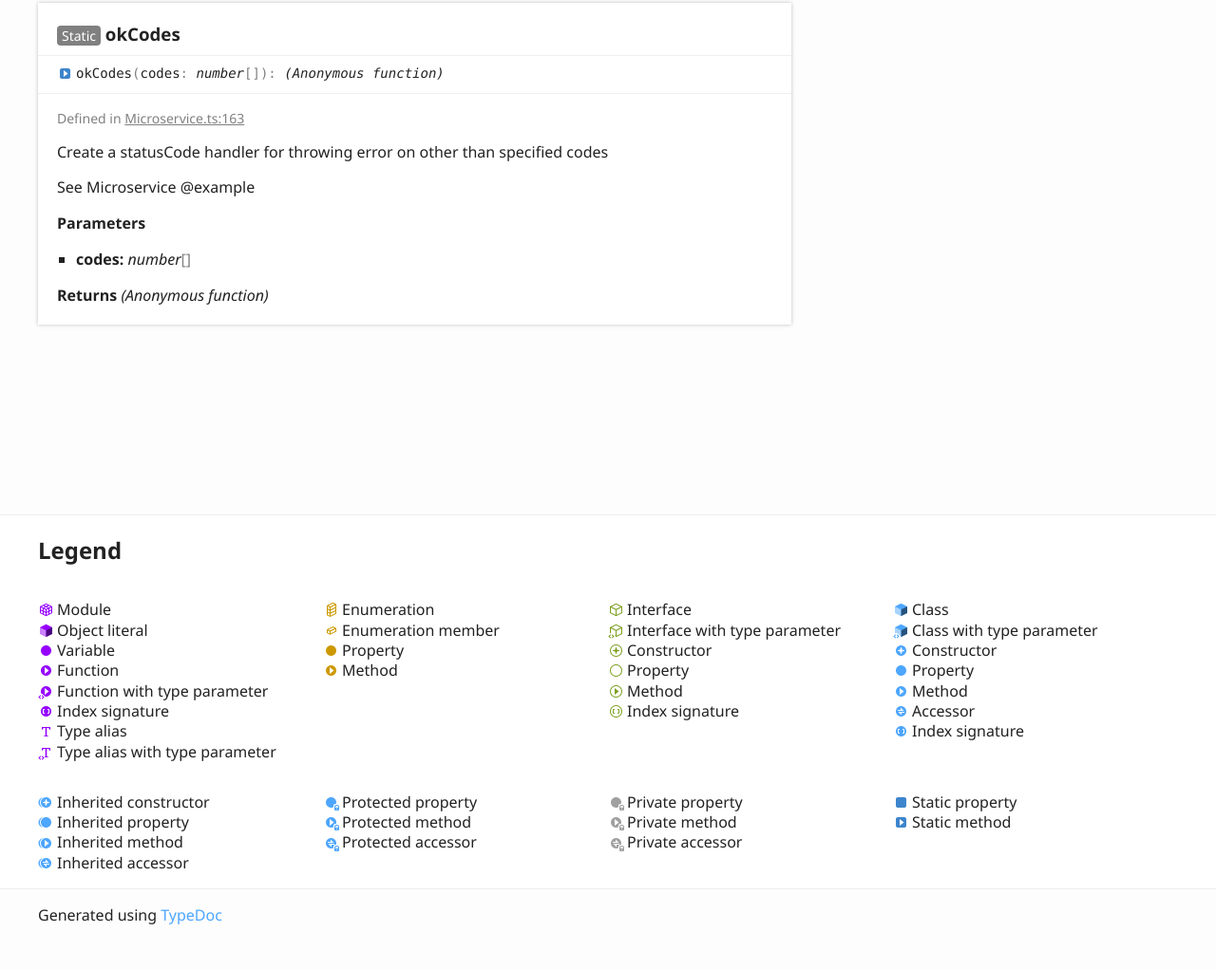
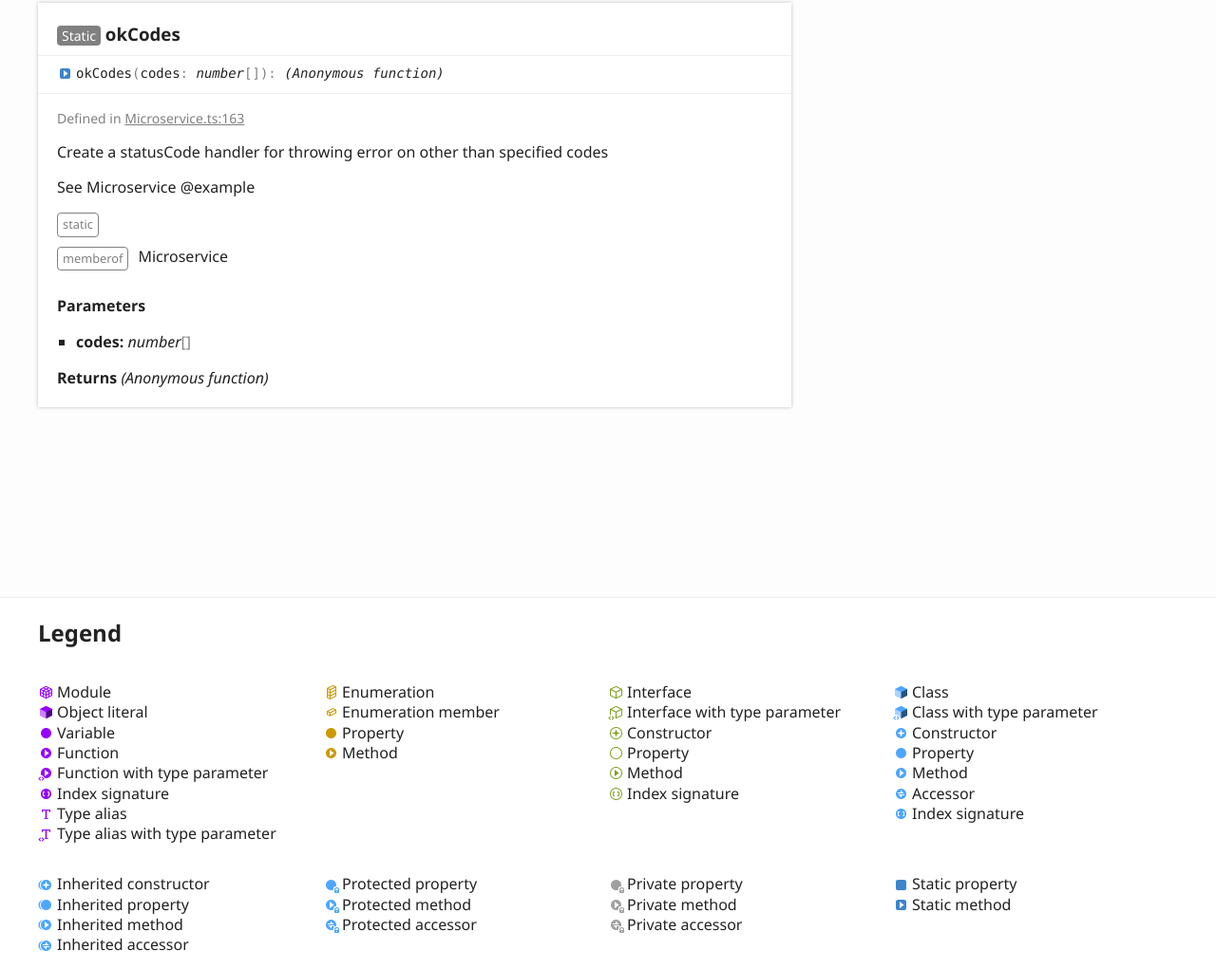
Before and after one commit to AckeeCZ/desmond, a plain HTML site: page classes/microservice.html in a window 1280 px wide. Shown: the part 6228-7249 px from the top of the page at 95% size. Before the commit the page ends 7219 px from the top, so only its background shows below. Drawn offline with Linux system fonts and the light colour scheme.

Commit message:
Deploy AckeeCZ/desmond to github.com/AckeeCZ/desmond.git:gh-pages

```diff
--- a/classes/microservice.html
+++ b/classes/microservice.html
@@ -516,6 +516,13 @@ placeholderService.getPosts(user.id);</code></pre>
 									<p>Create a statusCode handler for throwing error on other than specified codes</p>
 								</div>
 								<p>See Microservice @example</p>
+								<dl class="tsd-comment-tags">
+									<dt>static</dt>
+									<dd></dd>
+									<dt>memberof</dt>
+									<dd><p>Microservice</p>
+									</dd>
+								</dl>
 							</div>
 							<h4 class="tsd-parameters-title">Parameters</h4>
 							<ul class="tsd-parameters">
```
